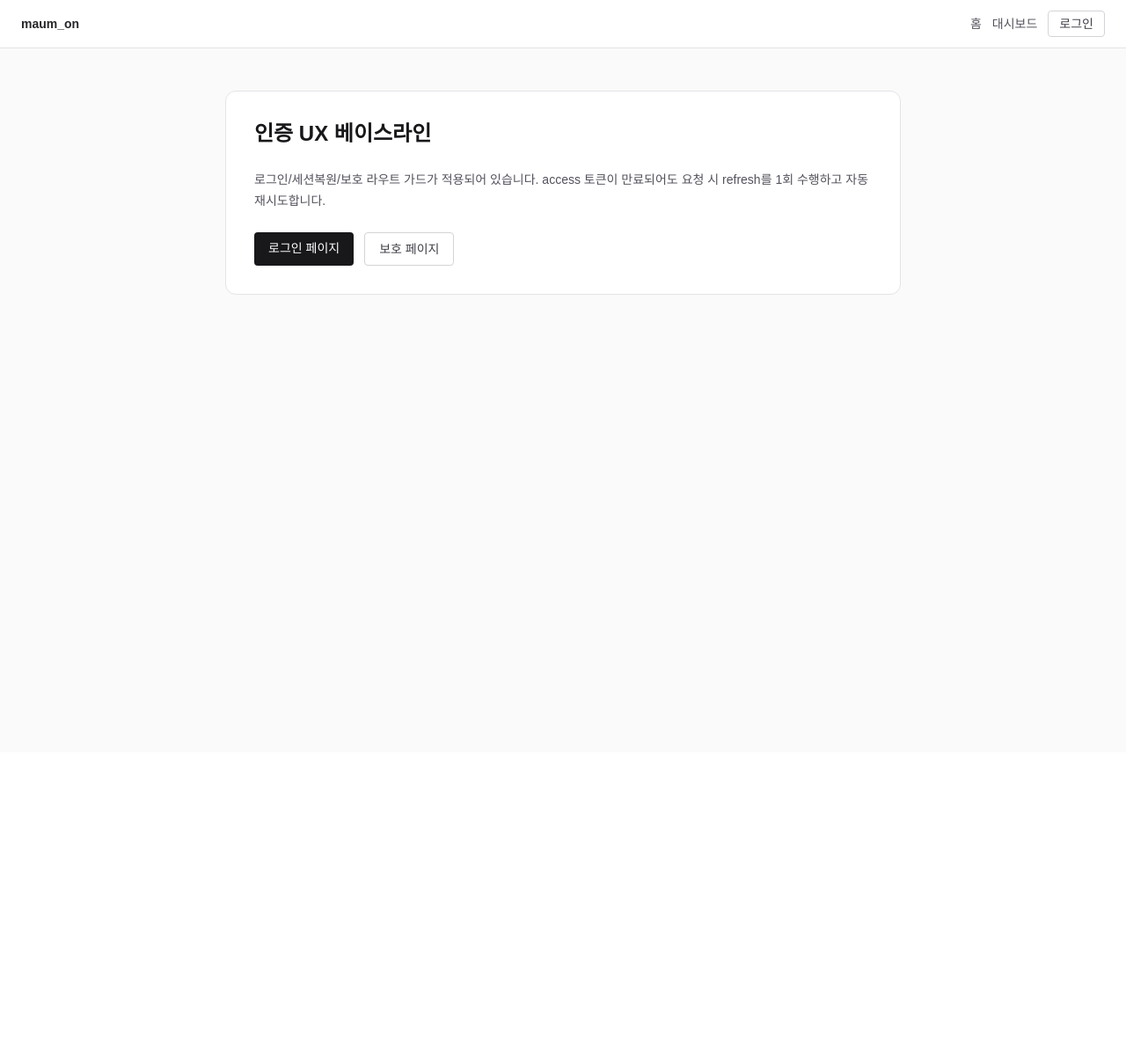
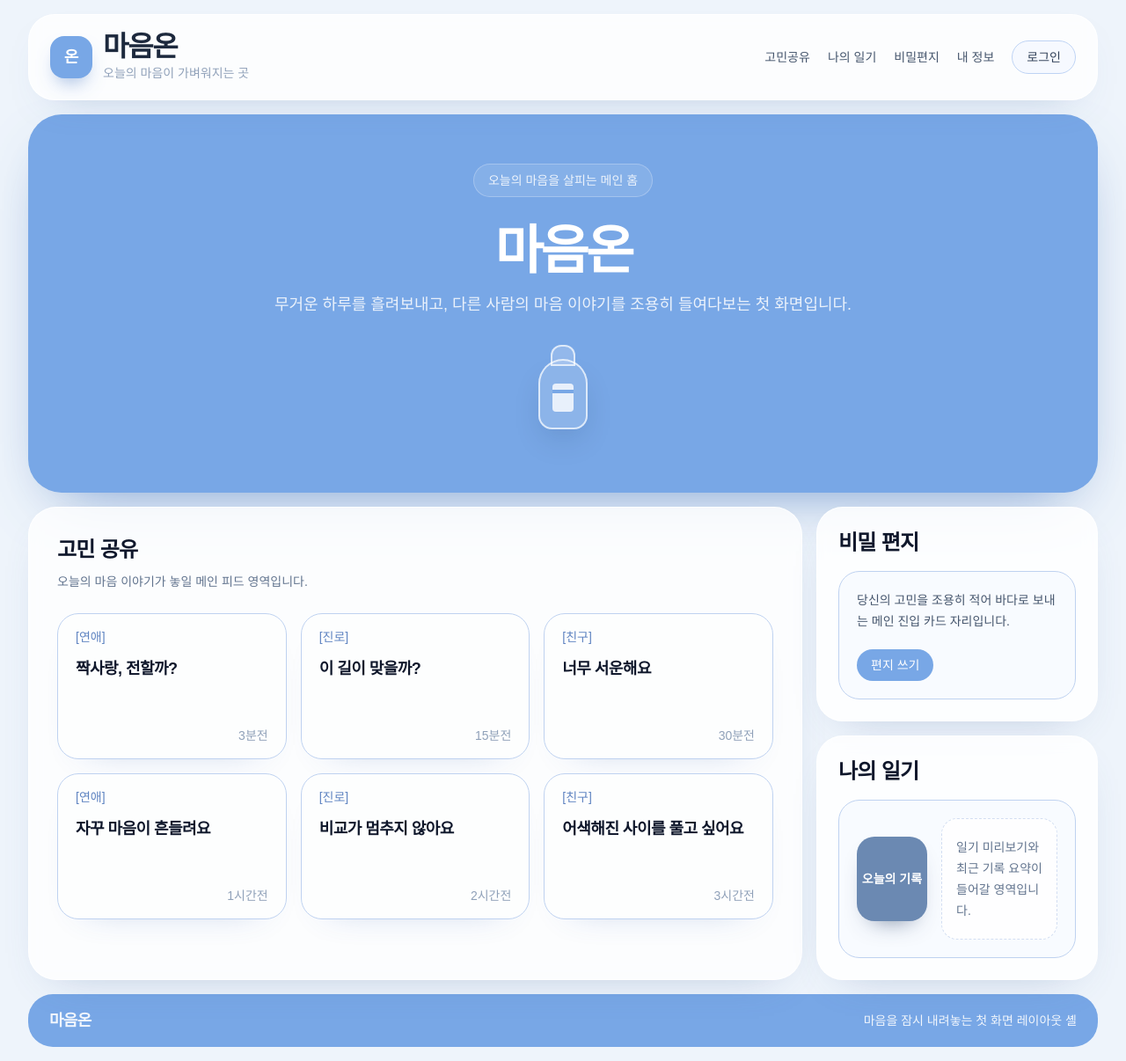
Before and after one commit to prgrms-be-devcourse/NBE8-10-final-Team05, a Next.js app in the folder front/: page / in a window 1280 px wide. Shown: the whole page at 88% size. Before the commit the page ends 855 px from the top, so only its background shows below. Built offline with nearby package versions, Linux system fonts and the light colour scheme; no server answers.

Commit message:
feat(fornt):#56 임시 홈 화면 제거 및 메인 페이지 뼈대 작업

```diff
--- a/front/src/app/page.tsx
+++ b/front/src/app/page.tsx
@@ -1,31 +1,171 @@
 import Link from "next/link";
+
+const storyShellItems = [
+  { category: "연애", title: "짝사랑, 전할까?", age: "3분전" },
+  { category: "진로", title: "이 길이 맞을까?", age: "15분전" },
+  { category: "친구", title: "너무 서운해요", age: "30분전" },
+  { category: "연애", title: "자꾸 마음이 흔들려요", age: "1시간전" },
+  { category: "진로", title: "비교가 멈추지 않아요", age: "2시간전" },
+  { category: "친구", title: "어색해진 사이를 풀고 싶어요", age: "3시간전" },
+];
+
+function BottleSymbol() {
+  return (
+    <div className="relative h-28 w-20">
+      <div className="absolute left-1/2 top-0 h-6 w-7 -translate-x-1/2 rounded-t-xl border-2 border-white/70 bg-white/20" />
+      <div className="absolute left-1/2 top-4 h-20 w-14 -translate-x-1/2 rounded-[1.8rem_1.8rem_1rem_1rem] border-2 border-white/70 bg-white/15 shadow-[0_18px_40px_-18px_rgba(13,37,67,0.45)]" />
+      <div className="absolute left-1/2 top-11 h-8 w-6 -translate-x-1/2 rounded-sm bg-white/80" />
+      <div className="absolute left-1/2 top-[3.2rem] h-1 w-6 -translate-x-1/2 bg-[#78a7e6]" />
+    </div>
+  );
+}
 
 export default function Home() {
   return (
-    <div className="min-h-screen bg-zinc-50 px-6 py-12">
-      <section className="mx-auto flex w-full max-w-3xl flex-col gap-6 rounded-xl border border-zinc-200 bg-white p-8">
-        <h1 className="text-2xl font-semibold text-zinc-900">
-          인증 UX 베이스라인
-        </h1>
-        <p className="text-sm leading-6 text-zinc-600">
-          로그인/세션복원/보호 라우트 가드가 적용되어 있습니다. access 토큰이
-          만료되어도 요청 시 refresh를 1회 수행하고 자동 재시도합니다.
+    <div className="min-h-screen bg-[#eef4fb] text-slate-900">
+      <div className="mx-auto flex min-h-screen w-full max-w-7xl flex-col px-4 py-4 sm:px-6 lg:px-8">
+        <header className="flex flex-col gap-4 rounded-[30px] border border-white/80 bg-white/80 px-6 py-5 shadow-[0_18px_45px_-32px_rgba(76,111,171,0.5)] backdrop-blur sm:flex-row sm:items-center sm:justify-between">
+          <Link href="/" className="flex items-center gap-3">
+            <div className="flex h-12 w-12 items-center justify-center rounded-2xl bg-[#78a7e6] text-lg font-semibold text-white shadow-[0_12px_24px_-12px_rgba(55,108,188,0.8)]">
+              온
+            </div>
+            <div>
+              <p className="text-[2rem] font-semibold leading-none tracking-[-0.04em] text-slate-800">
+                마음온
               </p>
-        <div className="flex gap-3">
+              <p className="mt-1 text-sm text-slate-400">
+                오늘의 마음이 가벼워지는 곳
+              </p>
+            </div>
+          </Link>
+
+          <nav className="flex flex-wrap items-center gap-x-5 gap-y-2 text-sm font-medium text-slate-600">
+            <Link href="#stories" className="transition-colors hover:text-slate-900">
+              고민공유
+            </Link>
+            <Link href="#diary" className="transition-colors hover:text-slate-900">
+              나의 일기
+            </Link>
             <Link
-            href="/login"
-            className="rounded bg-zinc-900 px-4 py-2 text-sm text-white hover:bg-zinc-700"
+              href="/letters/write"
+              className="transition-colors hover:text-slate-900"
             >
-            로그인 페이지
+              비밀편지
             </Link>
             <Link
               href="/dashboard"
-            className="rounded border border-zinc-300 px-4 py-2 text-sm text-zinc-700 hover:bg-zinc-50"
+              className="transition-colors hover:text-slate-900"
             >
-            보호 페이지
+              내 정보
+            </Link>
+            <Link
+              href="/login"
+              className="rounded-full border border-[#bed3f4] bg-[#f6f9ff] px-4 py-2 text-slate-700 transition hover:border-[#78a7e6] hover:text-slate-900"
+            >
+              로그인
+            </Link>
+          </nav>
+        </header>
+
+        <main className="mt-4 flex flex-1 flex-col gap-4">
+          <section className="overflow-hidden rounded-[38px] bg-[#78a7e6] px-6 py-10 text-white shadow-[0_26px_70px_-34px_rgba(58,109,182,0.8)] sm:px-10 lg:px-14 lg:py-14">
+            <div className="flex flex-col items-center gap-8 text-center">
+              <div className="rounded-full border border-white/25 bg-white/10 px-4 py-2 text-sm font-medium text-white/85">
+                오늘의 마음을 살피는 메인 홈
+              </div>
+              <div className="space-y-4">
+                <h1 className="text-5xl font-semibold tracking-[-0.06em] sm:text-6xl">
+                  마음온
+                </h1>
+                <p className="mx-auto max-w-2xl text-base leading-7 text-white/85 sm:text-lg">
+                  무거운 하루를 흘려보내고, 다른 사람의 마음 이야기를 조용히
+                  들여다보는 첫 화면입니다.
+                </p>
+              </div>
+              <BottleSymbol />
+            </div>
+          </section>
+
+          <section className="grid gap-4 xl:grid-cols-[minmax(0,1.85fr)_320px]">
+            <section
+              id="stories"
+              className="rounded-[32px] border border-white/80 bg-white/80 p-6 shadow-[0_18px_48px_-32px_rgba(73,105,160,0.45)] backdrop-blur sm:p-8"
+            >
+              <div className="flex flex-col gap-2">
+                <h2 className="text-2xl font-semibold tracking-[-0.03em] text-slate-900">
+                  고민 공유
+                </h2>
+                <p className="text-sm leading-6 text-slate-500">
+                  오늘의 마음 이야기가 놓일 메인 피드 영역입니다.
+                </p>
+              </div>
+
+              <div className="mt-6 grid gap-4 sm:grid-cols-2 xl:grid-cols-3">
+                {storyShellItems.map((item) => (
+                  <article
+                    key={`${item.category}-${item.title}`}
+                    className="rounded-[24px] border border-[#bfd2f0] bg-[#fdfefe] px-5 py-4 shadow-[0_18px_40px_-34px_rgba(74,112,173,0.45)]"
+                  >
+                    <p className="text-sm font-medium text-[#5e83c1]">
+                      [{item.category}]
+                    </p>
+                    <p className="mt-3 min-h-14 text-lg font-semibold leading-7 tracking-[-0.03em] text-slate-900">
+                      {item.title}
+                    </p>
+                    <p className="mt-6 text-right text-sm text-slate-400">
+                      {item.age}
+                    </p>
+                  </article>
+                ))}
+              </div>
+            </section>
+
+            <aside className="flex flex-col gap-4">
+              <section className="rounded-[30px] border border-white/80 bg-white/85 p-6 shadow-[0_18px_48px_-32px_rgba(73,105,160,0.45)] backdrop-blur">
+                <h2 className="text-2xl font-semibold tracking-[-0.03em] text-slate-900">
+                  비밀 편지
+                </h2>
+                <div className="mt-4 rounded-[24px] border border-[#bfd2f0] bg-[#f8fbff] p-5">
+                  <p className="text-sm leading-6 text-slate-600">
+                    당신의 고민을 조용히 적어 바다로 보내는 메인 진입 카드
+                    자리입니다.
+                  </p>
+                  <Link
+                    href="/letters/write"
+                    className="mt-5 inline-flex rounded-full bg-[#78a7e6] px-4 py-2 text-sm font-medium text-white transition hover:bg-[#6898db]"
+                  >
+                    편지 쓰기
                   </Link>
                 </div>
               </section>
+
+              <section
+                id="diary"
+                className="rounded-[30px] border border-white/80 bg-white/85 p-6 shadow-[0_18px_48px_-32px_rgba(73,105,160,0.45)] backdrop-blur"
+              >
+                <h2 className="text-2xl font-semibold tracking-[-0.03em] text-slate-900">
+                  나의 일기
+                </h2>
+                <div className="mt-4 flex min-h-40 items-center justify-between gap-4 rounded-[24px] border border-[#bfd2f0] bg-[#f8fbff] p-5">
+                  <div className="flex h-24 w-20 items-center justify-center rounded-[20px] bg-[#6b89b2] text-sm font-semibold text-white shadow-[0_14px_28px_-18px_rgba(40,64,102,0.8)]">
+                    오늘의 기록
+                  </div>
+                  <div className="flex-1 rounded-[18px] border border-dashed border-[#d3def2] bg-white/80 px-4 py-5 text-sm leading-6 text-slate-500">
+                    일기 미리보기와 최근 기록 요약이 들어갈 영역입니다.
+                  </div>
+                </div>
+              </section>
+            </aside>
+          </section>
+        </main>
+
+        <footer className="mt-4 rounded-[28px] bg-[#78a7e6] px-6 py-4 text-sm text-white/90 shadow-[0_18px_40px_-30px_rgba(58,109,182,0.8)]">
+          <div className="flex flex-col gap-1 sm:flex-row sm:items-center sm:justify-between">
+            <span className="text-lg font-semibold tracking-[-0.04em]">마음온</span>
+            <span>마음을 잠시 내려놓는 첫 화면 레이아웃 셸</span>
+          </div>
+        </footer>
+      </div>
     </div>
   );
 }
--- a/front/src/components/auth/AuthStatusBar.tsx
+++ b/front/src/components/auth/AuthStatusBar.tsx
@@ -1,14 +1,19 @@
 "use client";
 
 import Link from "next/link";
-import { useRouter } from "next/navigation";
+import { usePathname, useRouter } from "next/navigation";
 import { logout } from "@/lib/auth/auth-service";
 import { useAuthStore } from "@/lib/auth/auth-store";
 
 /** 전역 상단에서 로그인 상태와 로그아웃 액션을 제공하는 UI. */
 export default function AuthStatusBar() {
+  const pathname = usePathname();
   const router = useRouter();
   const { member, isAuthenticated, isRestoring } = useAuthStore();
+
+  if (pathname === "/") {
+    return null;
+  }
 
   async function handleLogout() {
     await logout();
```
Lines whose indentation alone changed are shown as unchanged.
